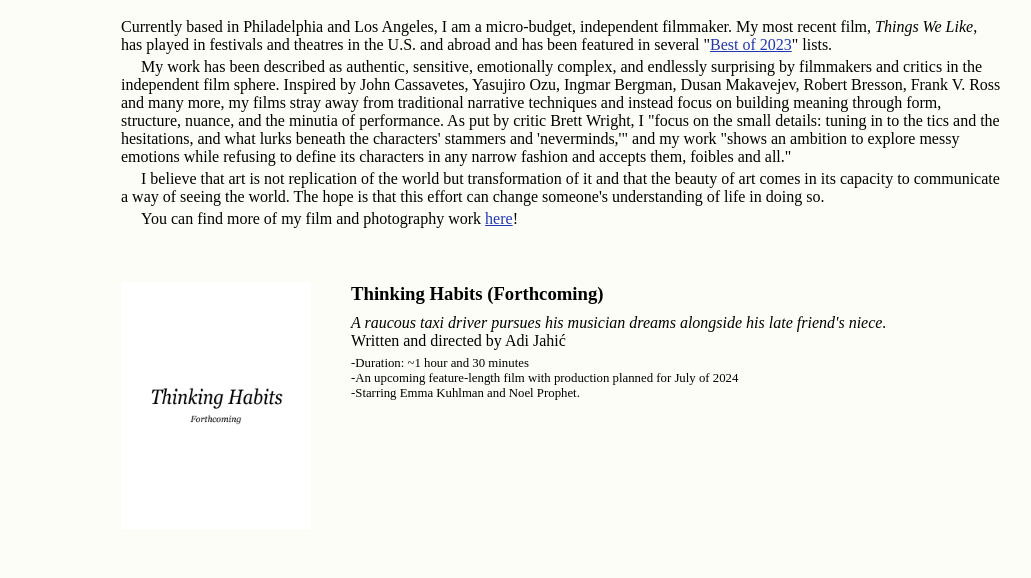
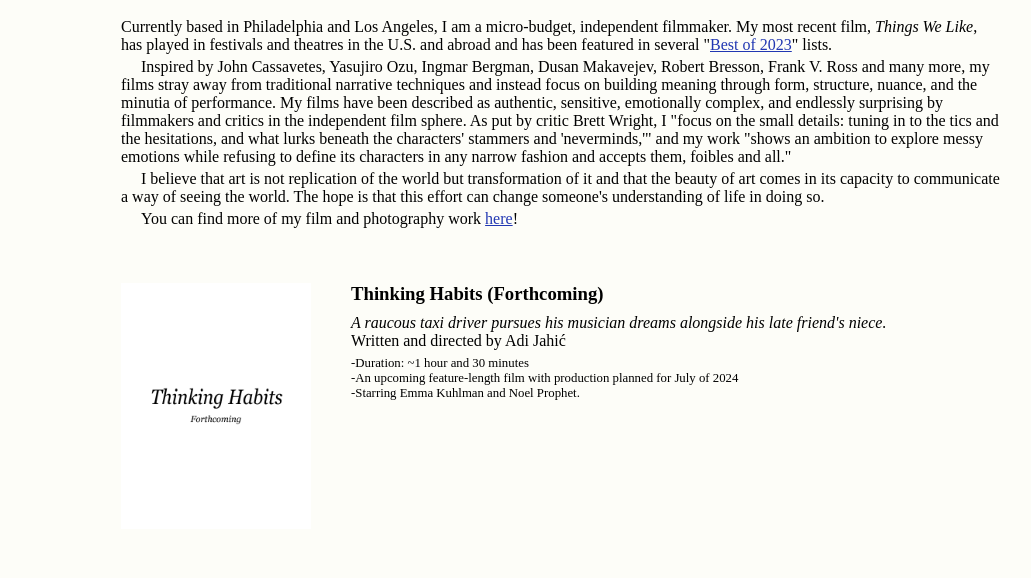
Before and after one commit to adijahic/adijahic.github.io, a plain HTML site: page film.html in a window 1280 px wide. Shown: the part 163-741 px from the top of the page, without its empty margins (49-1080 px from the left). Drawn offline with Linux system fonts and the light colour scheme.

Commit message:
Update film.html

```diff
--- a/film.html
+++ b/film.html
@@ -160,7 +160,7 @@
     <h1>Film</h1>
     <p class="centered-text">
 Currently based in Philadelphia and Los Angeles, I am a micro-budget, independent filmmaker. My most recent film, <em> Things We Like</em>, has played in festivals and theatres in the U.S. and abroad and has been featured in several "<a href= "https://letterboxd.com/michaelgsmith/list/favorite-features-of-2023/" target="_blank" style="text-decoration: underline; color: #2137B2;">Best of 2023</a>" lists. </p>
-<p class="centered-text", style="text-indent: 20px; margin-top: -12px;"> My work has been described as authentic, sensitive, emotionally complex, and endlessly surprising by filmmakers and critics in the independent film sphere. Inspired by John Cassavetes, Yasujiro Ozu, Ingmar Bergman, Dusan Makavejev, Robert Bresson, Frank V. Ross and many more, my films stray away from traditional narrative techniques and instead focus on building meaning through form, structure, nuance, and the minutia of performance. As put by critic Brett Wright, I "focus on the small details: tuning in to the tics and the hesitations, and what lurks beneath the characters' stammers and 'neverminds,'" and my work "shows an ambition to explore messy emotions while refusing to define its characters in any narrow fashion and accepts them, foibles and all."
+<p class="centered-text", style="text-indent: 20px; margin-top: -12px;"> Inspired by John Cassavetes, Yasujiro Ozu, Ingmar Bergman, Dusan Makavejev, Robert Bresson, Frank V. Ross and many more, my films stray away from traditional narrative techniques and instead focus on building meaning through form, structure, nuance, and the minutia of performance. My films have been described as authentic, sensitive, emotionally complex, and endlessly surprising by filmmakers and critics in the independent film sphere. As put by critic Brett Wright, I "focus on the small details: tuning in to the tics and the hesitations, and what lurks beneath the characters' stammers and 'neverminds,'" and my work "shows an ambition to explore messy emotions while refusing to define its characters in any narrow fashion and accepts them, foibles and all."
 </p>
 <p class="centered-text", style="text-indent: 20px; margin-top: -12px;">
 I believe that art is not replication of the world but transformation of it and that the beauty of art comes in its capacity to communicate a way of seeing the world. The hope is that this effort can change someone's understanding of life in doing so. </p>
```
